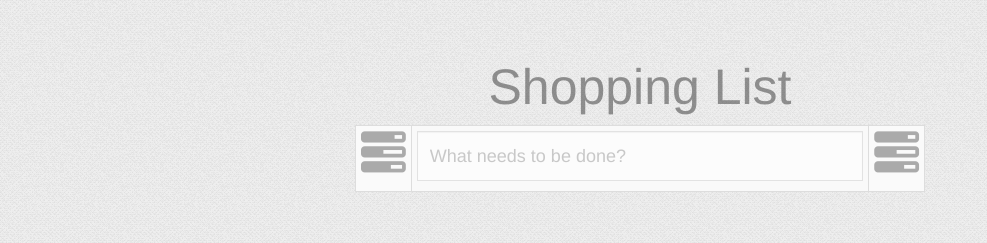
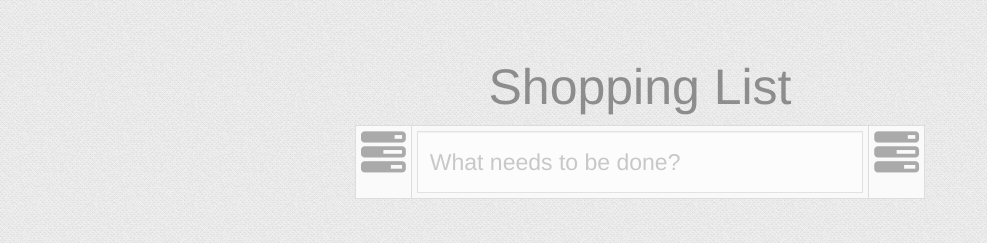
Before and after one commit to praveen-cloudclarity/thinkful, a plain HTML site: page fedev/todo/todo.html in a window 1280 px wide. Shown: the top 243 px of the page, without its empty margins (0-987 px from the left). Drawn offline with nearby package versions, Linux system fonts and the light colour scheme.

Commit message:
font size

```diff
--- a/fedev/todo/todo.css
+++ b/fedev/todo/todo.css
@@ -12,8 +12,8 @@ body {
 
 .form-enter .form-control {
   position: relative;
-  font-size: 18px;
-  height: 50px;
+  font-size: 23px;
+  height: 62px;
   -webkit-box-sizing: border-box;
      -moz-box-sizing: border-box;
           box-sizing: border-box;
```
